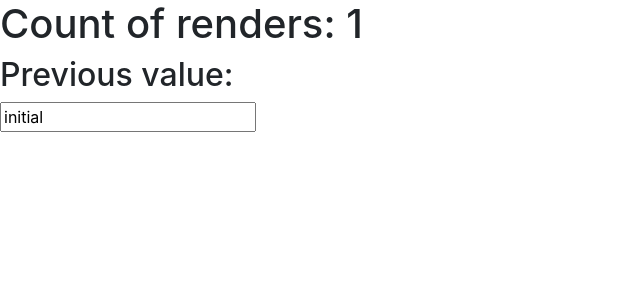
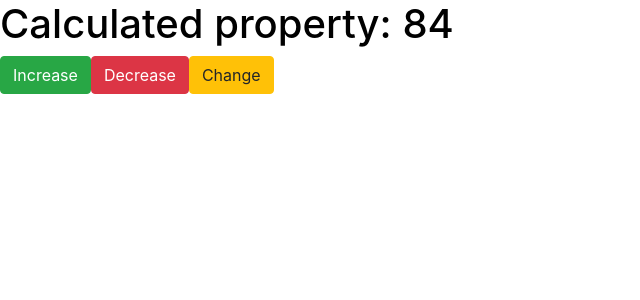
Before and after one commit to 44vca/react-hooks, a React (Create React App) app: page / in a window 1280 px wide. Shown: the top 300 px of the page, without its empty margins (0-640 px from the left). Built offline with nearby package versions, Linux system fonts and the light colour scheme.

Commit message:
put the useref code to own file/ implement useMemo code

```diff
--- a/src/App.js
+++ b/src/App.js
@@ -1,30 +1,36 @@
-import React, { useState, useEffect, useRef } from 'react';
+import React, { useState, useMemo, useEffect } from 'react';
+
+function complexCompute(num) {
+  console.log('complexCompute');
+  let i = 0;
+  while(i < 1000000000) i++;
+  return num * 2;
+}
 
 function App() {
 
-  const [value, setValue] = useState('initial');
+  const [number, setNumber] = useState(42);
+  const [colored, setColored] = useState(false);
 
-  const renderCount = useRef(1);
-  const inputRef = useRef(null);
-  const prevValue = useRef('');
+  const styles = useMemo(() => ({
+    color: colored ? 'darkred' : 'black',
+  }), [colored]);
 
   useEffect(() => {
-    renderCount.current++;
-  })
+    console.log('styles changed');
+  }, [styles]);
 
-  useEffect(() => {
-    prevValue.current = value;
-  }, [value])
 
-  console.log(prevValue.current);
-  console.log(value);
-
+  const computed = useMemo(() => {
+    return complexCompute(number)
+  }, [number]);
 
   return (
     <div>
-      <h1>Count of renders: {renderCount.current}</h1>
-      <h2>Previous value: {prevValue.current}</h2>
-      <input ref={inputRef} type='text' onChange={e => setValue(e.target.value)} value={value} />
+      <h1 style={styles}>Calculated property: {computed}</h1>
+      <button className={'btn btn-success'} onClick={() => setNumber(prev => prev + 1)}>Increase</button>
+      <button className={'btn btn-danger'} onClick={() => setNumber(prev => prev - 1)}>Decrease</button>
+      <button className={'btn btn-warning'} onClick={() => setColored(prev => !prev)}>Change</button>
     </div>
   );
 }
```
Also changed, not shown: src/examples/useRef.js (added, +28 -0 lines).
